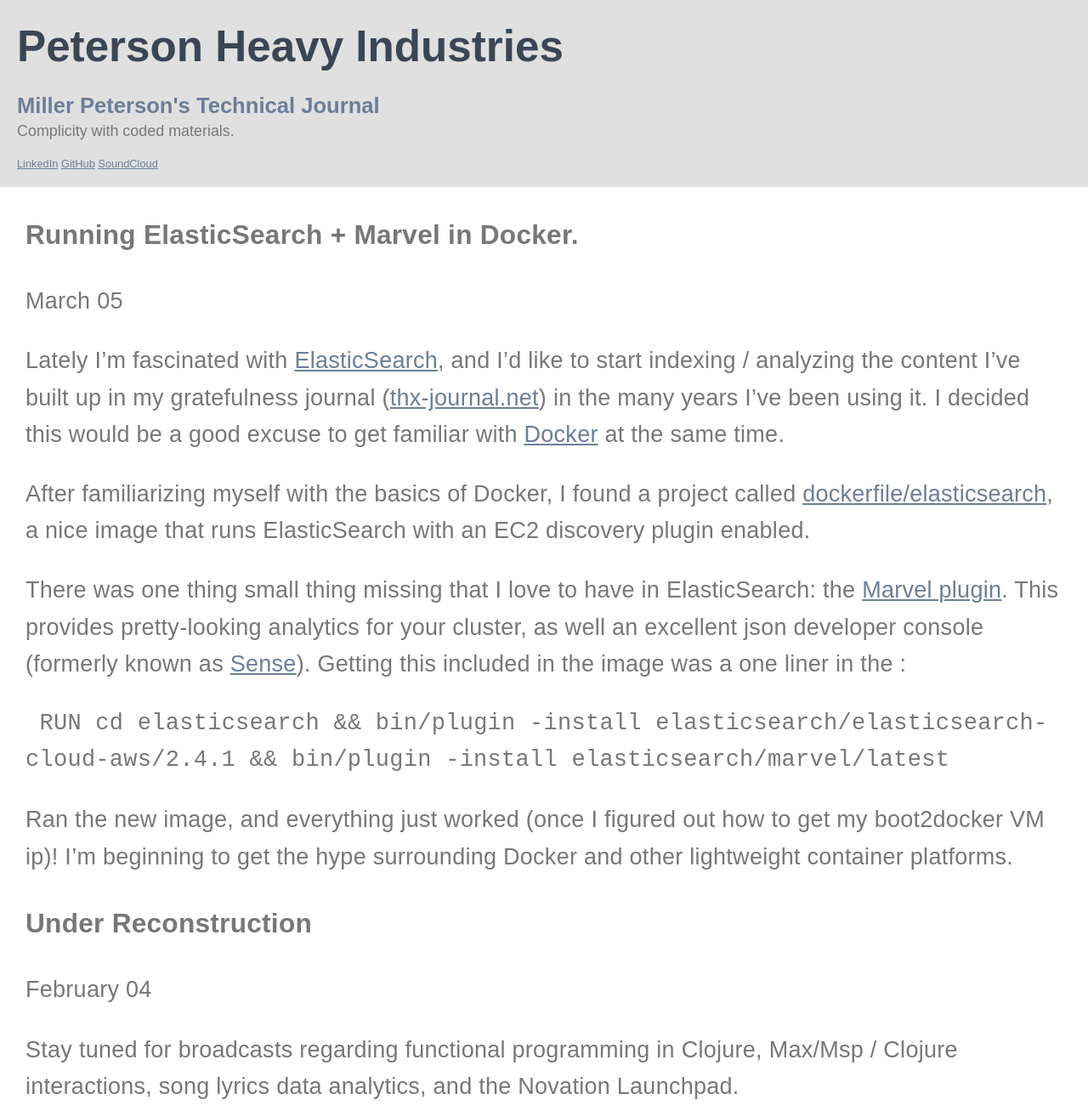
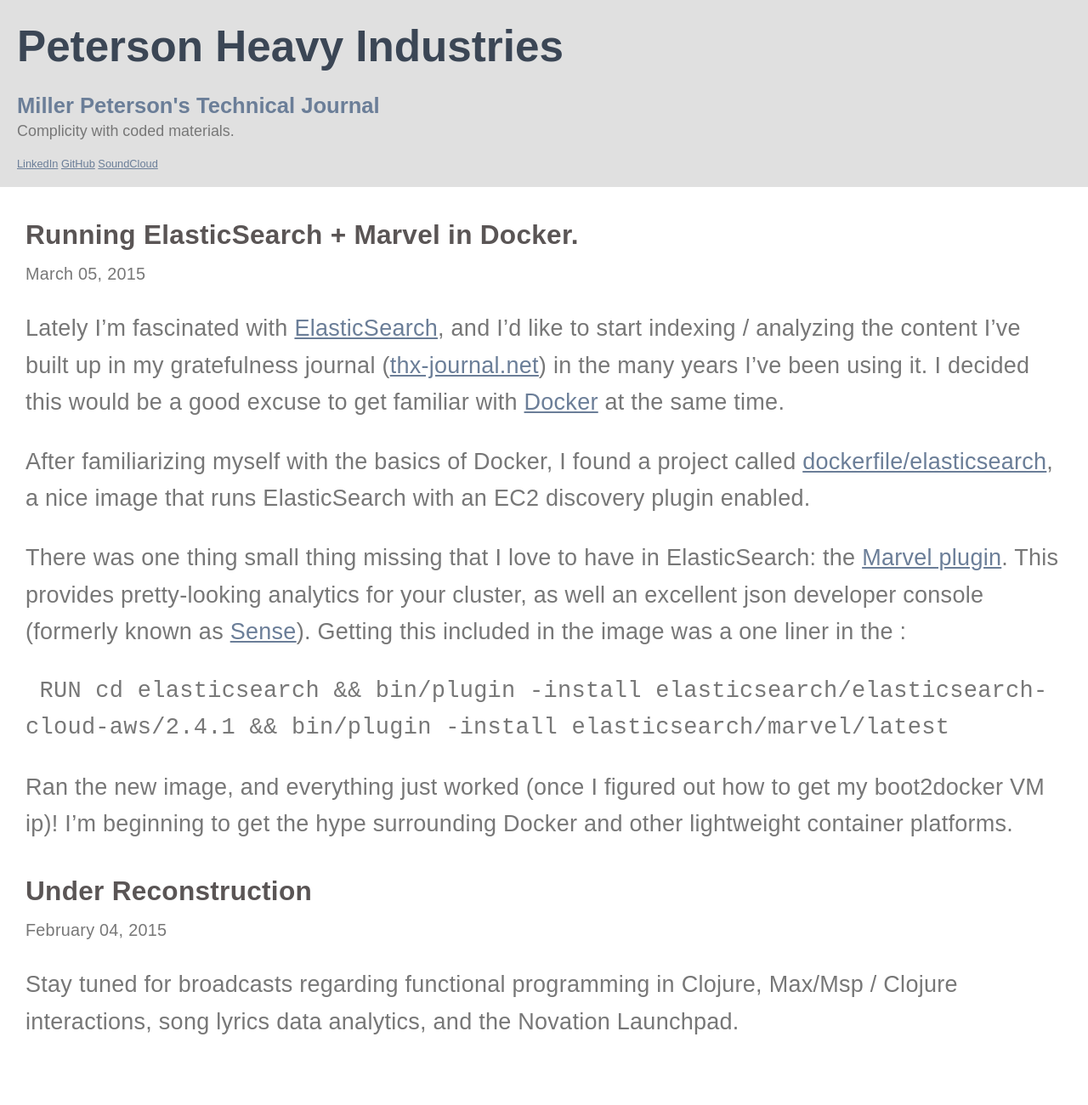
Before and after one commit to millerpeterson/millerpeterson.github.io, a Jekyll site: the page built from index.html, in a window 1280 px wide. Shown: the whole page at 85% size. Built offline with Jekyll 4.4.1, drawn with Linux system fonts in a browser that asks for light colours; after the commit the page ends 1224 px from its top, so only the background shows below that.

Commit message:
Spruce up one column layout

```diff
--- a/_sass/_content.scss
+++ b/_sass/_content.scss
@@ -1,20 +1,16 @@
 body {
+  color: #777;
   a {
     color: #6b7e98;
   }
-  color: #777;
 }
 
 .main-content {
   padding-left: 30px;
   padding-right: 30px;
-  padding-top: 00px;
+  padding-top: 0px;
   height: 100vh;
   font-size: 3vmin;
   letter-spacing: 0.01em;
   line-height: 1.6;
-
-  h3 {
-    color: rgb(119, 119, 119);
-  }
 }
--- /dev/null
+++ b/_sass/_post.scss
@@ -0,0 +1,9 @@
+.post {
+  h3 {
+    color: #5A5555;
+    margin-bottom: 5px;
+  }
+  .date {
+    font-size: 2.2vmin;
+  }
+}
--- a/css/main.scss
+++ b/css/main.scss
@@ -6,4 +6,5 @@
 // Import partials from `sass_dir` (defaults to `_sass`)
 @import "header.scss";
 @import "social.scss";
+@import "post.scss";
 @import "content.scss";
--- a/index.html
+++ b/index.html
@@ -4,9 +4,9 @@
 
 {% for post in site.posts %}
 
-<div>
+<div class="post">
   <h3>{{ post.title }}</h3>
-  <div>{{ post.date | date: "%B %d" }}</div>
+  <div class="date">{{ post.date | date: "%B %d, %Y" }}</div>
   <div>{{ post.content }}</div>
 </div>
 
```
Also changed, not shown: _layouts/page.html (deleted, +0 -14 lines), _layouts/post.html (deleted, +0 -15 lines).
